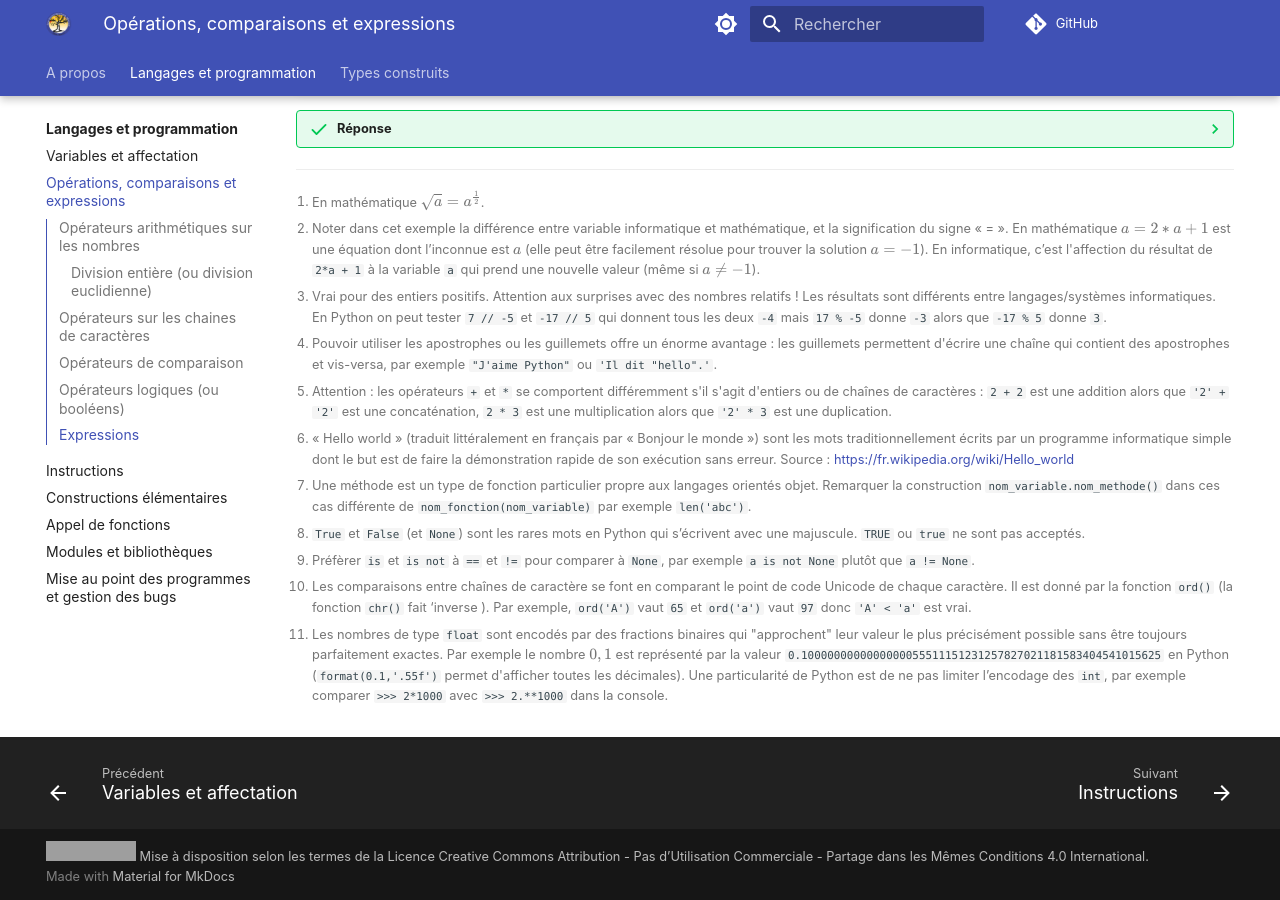
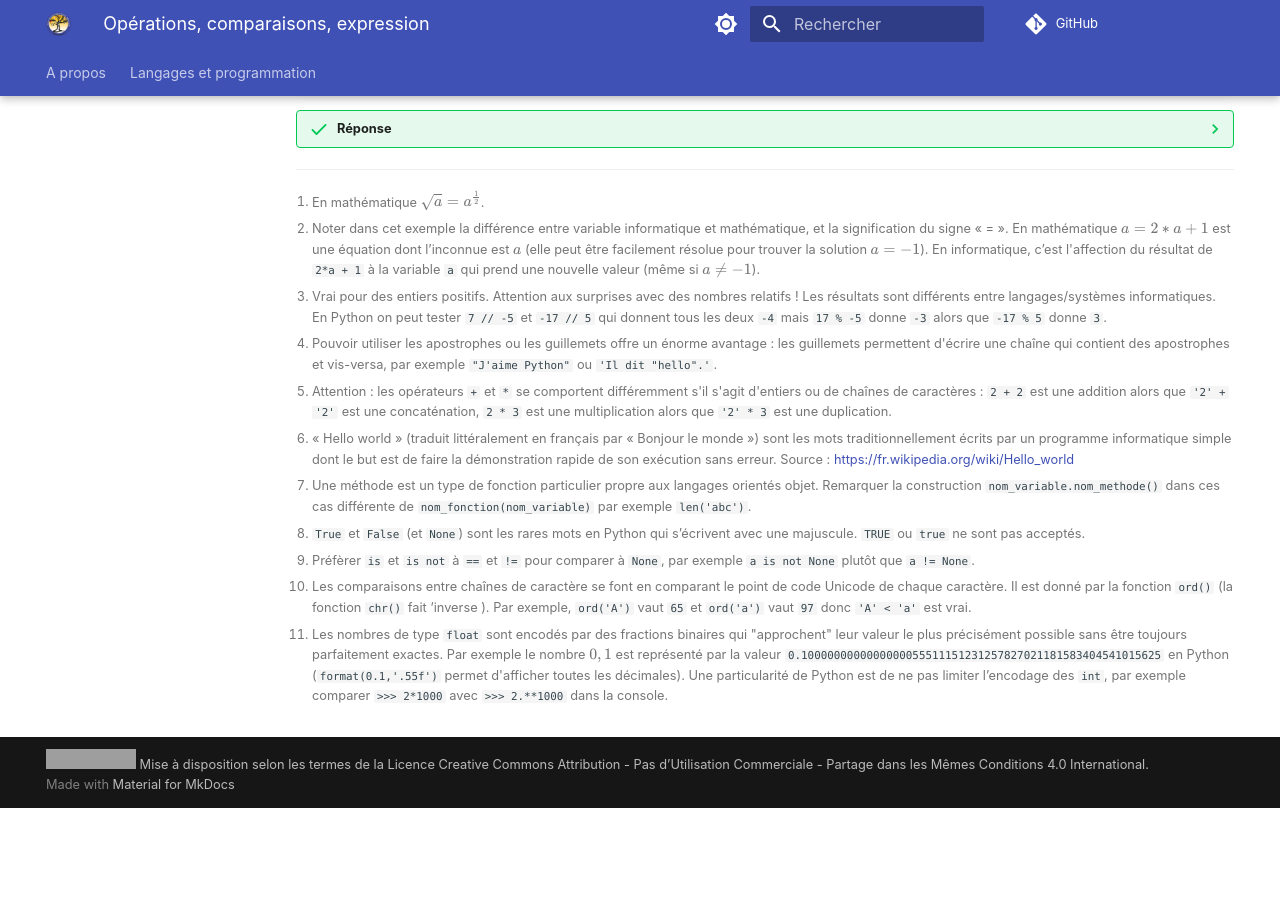
Before and after one commit to eipaca/NSI-1, an MkDocs documentation site: the page built from docs/langages-et-programmation/2-operations-comparaisons-expressions.md, in a window 1280 px wide and 900 px high, scrolled down 7890 px. Built offline with MkDocs 1.6.1 and Material for MkDocs 9.7.7, drawn with Linux system fonts in a browser that asks for light colours; emoji names are drawn with the system emoji font; comment, search, counter and statistics services are not loaded; after the commit the page ends 8698 px from its top, so only the background shows below that; some of the changed lines change nothing that is shown; grey boxes are pictures that could not be loaded.

Commit message:
Update mkdocs.yml

```diff
--- a/mkdocs.yml
+++ b/mkdocs.yml
@@ -123,15 +123,15 @@
   #  - ihm-sur-web/index.md
   - Langages et programmation:
     - langages-et-programmation/index.md
-    - Variables et affectation: langages-et-programmation/1-variables-affectation.md
-    - Opérations, comparaisons et expressions: langages-et-programmation/2-operations-comparaisons-expressions.md
-    - Instructions: langages-et-programmation/3-instructions.md
-    - Constructions élémentaires: langages-et-programmation/4-constructions-elementaires.md
-    - Appel de fonctions: langages-et-programmation/5-fonctions.md
-    - Modules et bibliothèques: langages-et-programmation/6-modules-bibliotheques.md
-    - Mise au point des programmes et gestion des bugs: langages-et-programmation/7-mise-au-point-gestion-bugs.md
-  - Types construits:
-    - types-construits/index.md
-    - p-uplets: types-construits/1-p-uplets.md
-    - Tableaux: types-construits/2-tableaux.md
-    - Dictionnaires: types-construits/3-dictionnaires.md
+ #   - Variables et affectation: langages-et-programmation/1-variables-affectation.md
+ #   - Opérations, comparaisons et expressions: langages-et-programmation/2-operations-comparaisons-expressions.md
+ #   - Instructions: langages-et-programmation/3-instructions.md
+ #   - Constructions élémentaires: langages-et-programmation/4-constructions-elementaires.md
+ #   - Appel de fonctions: langages-et-programmation/5-fonctions.md
+ #   - Modules et bibliothèques: langages-et-programmation/6-modules-bibliotheques.md
+ #   - Mise au point des programmes et gestion des bugs: langages-et-programmation/7-mise-au-point-gestion-bugs.md
+ # - Types construits:
+ #   - types-construits/index.md
+ #   - p-uplets: types-construits/1-p-uplets.md
+ #   - Tableaux: types-construits/2-tableaux.md
+ #   - Dictionnaires: types-construits/3-dictionnaires.md
```
